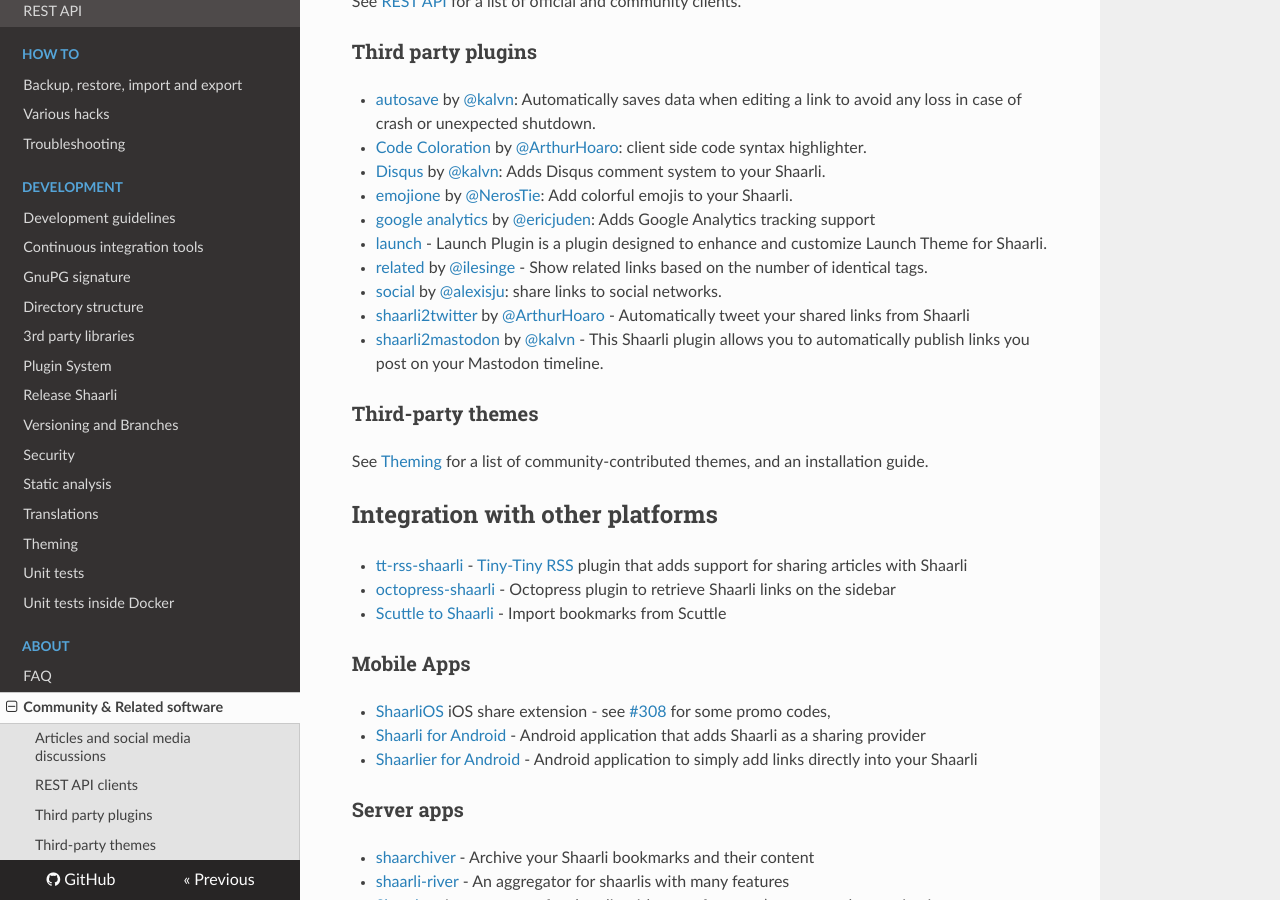
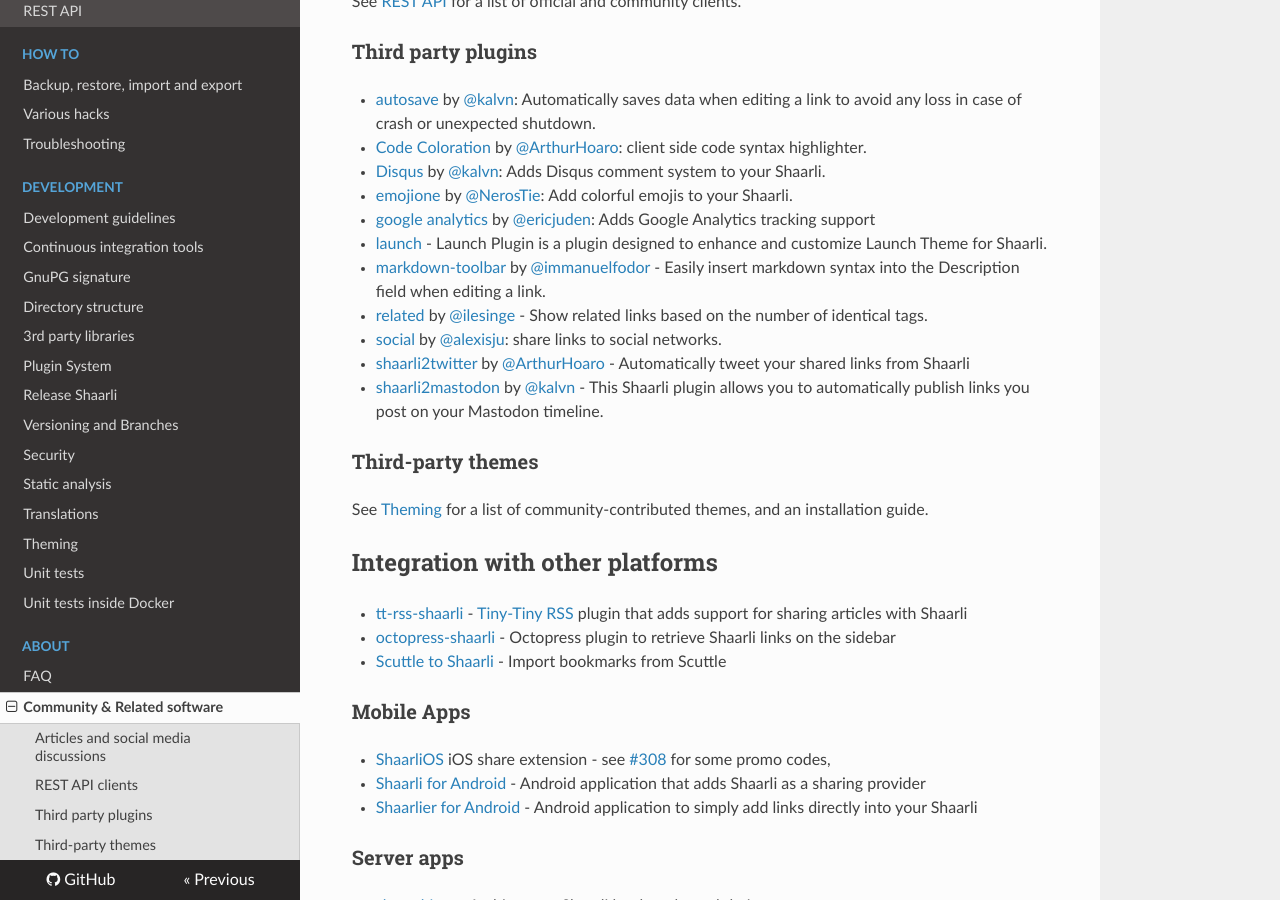
Before and after one commit to sebsauvage/Shaarli, an MkDocs documentation site: the page built from doc/md/Community-&-Related-software.md, in a window 1280 px wide and 900 px high, scrolled down 721 px. Built offline with MkDocs 1.6.1, drawn with Linux system fonts in a browser that asks for light colours; nearby versions of some CDN libraries; old or Windows-style settings are respelled for this version of MkDocs.

Commit message:
adding 3rd party plugin markdown-toolbar to docs

```diff
--- a/doc/md/Community-&-Related-software.md
+++ b/doc/md/Community-&-Related-software.md
@@ -31,6 +31,7 @@
 - [emojione](https://github.com/NerosTie/emojione) by [@NerosTie](https://github.com/NerosTie): Add colorful emojis to your Shaarli.
 - [google analytics](https://github.com/ericjuden/Shaarli-Google-Analytics-Plugin) by [@ericjuden](http://github.com/ericjuden): Adds Google Analytics tracking support
 - [launch](https://github.com/ArthurHoaro/launch-plugin) - Launch Plugin is a plugin designed to enhance and customize Launch Theme for Shaarli.
+- [markdown-toolbar](https://github.com/immanuelfodor/shaarli-markdown-toolbar) by [@immanuelfodor](https://github.com/immanuelfodor) - Easily insert markdown syntax into the Description field when editing a link.
 - [related](https://github.com/ilesinge/shaarli-related) by [@ilesinge](https://github.com/ilesinge) - Show related links based on the number of identical tags.
 - [social](https://github.com/alexisju/social) by [@alexisju](https://github.com/alexisju): share links to social networks.
 - [shaarli2twitter](https://github.com/ArthurHoaro/shaarli2twitter) by [@ArthurHoaro](https://github.com/ArthurHoaro) - Automatically tweet your shared links from Shaarli
```
